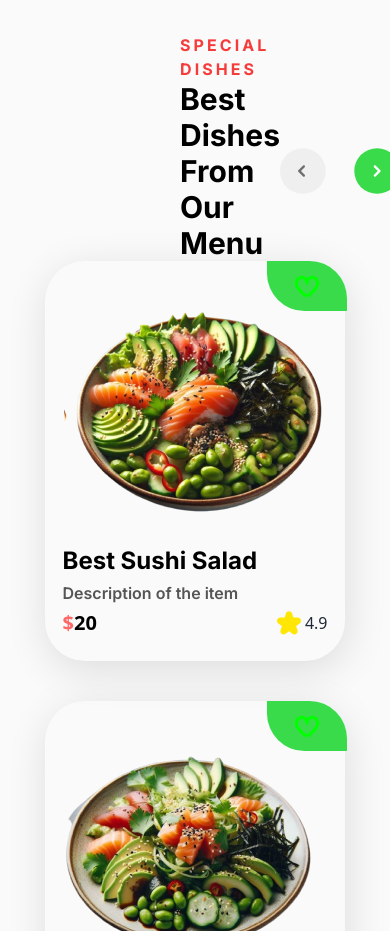
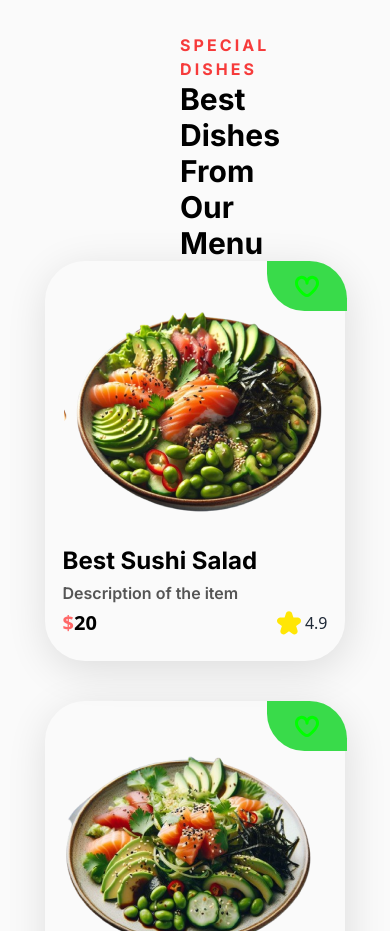
Before and after one commit to Maxwell011/sushi-experience, a React (Vite) app: page / in a window 390 px wide. Shown: the part 1800-2731 px from the top of the page. Built offline with nearby package versions, Linux system fonts and the light colour scheme.

Commit message:
Made the content responsive

```diff
--- a/src/components/SpecialDishes.tsx
+++ b/src/components/SpecialDishes.tsx
@@ -16,7 +16,7 @@ const SpecialDishes = () => {
             <h1 className="text-normal-black text-3xl font-bold w-[453px] font-inter">
               Best Dishes From Our Menu{" "}
             </h1>
-            <p>
+            <p className="hidden">
               <ArrowIcon />
             </p>
           </div>
```
